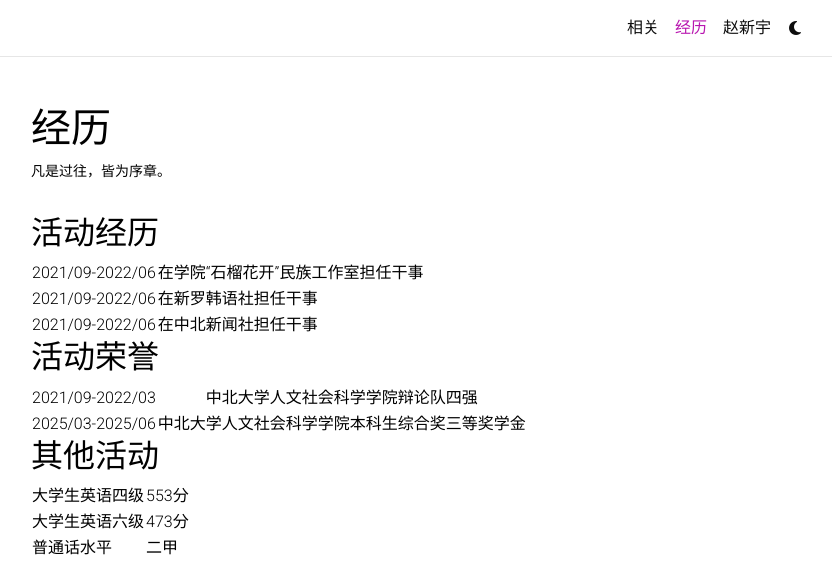
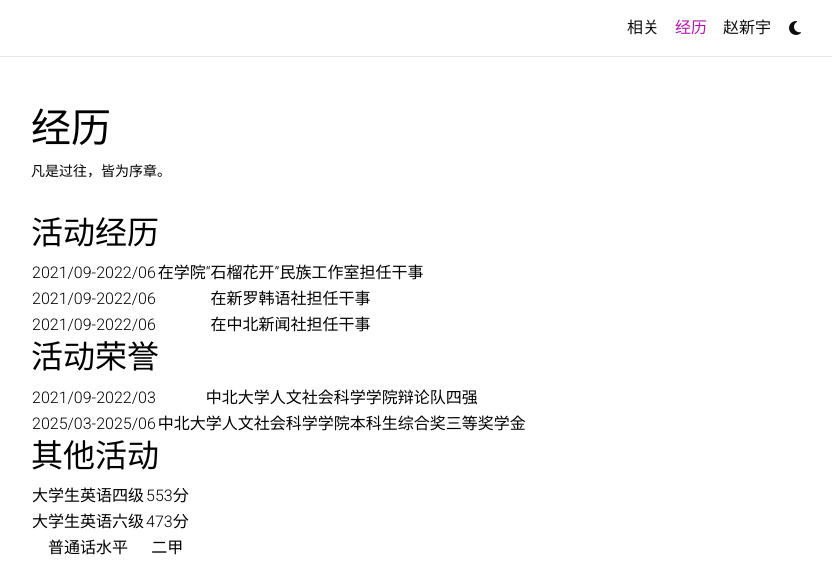
Before and after one commit to zhaoxinyu0602/zhaoxinyu0602.GitHub.io, a Jekyll site: the page built from _pages/teaching.md, in a window 1280 px wide and 1271 px high. Shown: the top 565 px of the window, without its empty margins (224-1056 px from the left). Built offline with Jekyll 4.4.1, drawn with Linux system fonts in a browser that asks for light colours; comment, search, counter and statistics services are not loaded; a style sheet for code colours, icons or effects is not loaded; grey boxes are pictures that could not be loaded.

Commit message:
Update teaching.md

```diff
--- a/_pages/teaching.md
+++ b/_pages/teaching.md
@@ -9,18 +9,18 @@
 
 ## 活动经历
 
-<table style="border: none； border-collapse: collapse；">
+<table  border="0">
   <tr>
-    <td style="border: none；" >2021/09-2022/06</td>
-    <td style="border: none；" >在学院“石榴花开”民族工作室担任干事</td>
+    <td  align="center">2021/09-2022/06</td>
+    <td  align="center">在学院“石榴花开”民族工作室担任干事</td>
   </tr>
   <tr>
-    <td style="border: none；" >2021/09-2022/06</td>
-    <td style="border: none；" >在新罗韩语社担任干事</td>
+    <td  align="center">2021/09-2022/06</td>
+    <td  align="center">在新罗韩语社担任干事</td>
   </tr>
   <tr>
-    <td style="border: none；" >2021/09-2022/06</td>
-    <td style="border: none；" >在中北新闻社担任干事</td>
+    <td  align="center">2021/09-2022/06</td>
+    <td  align="center">在中北新闻社担任干事</td>
   </tr>
 </table>
 
@@ -29,7 +29,7 @@
 <table border="0">
   <tr>
     <td align="center">2021/09-2022/03</td>
-    <td align="center" >中北大学人文社会科学学院辩论队四强</td>
+    <td align="center">中北大学人文社会科学学院辩论队四强</td>
   </tr>
   <tr>
     <td align="center">2025/03-2025/06</td>
@@ -39,18 +39,18 @@
 
 ## 其他活动
 
-<table style="border: none；border-collapse: collapse；">
+<table border="0">
   <tr>
-    <td style="border: none；">大学生英语四级</td>
-    <td style="border: none；">553分</td>
+    <td align="center">大学生英语四级</td>
+    <td align="center">553分</td>
   </tr>
   <tr>
-    <td style="border: none；">大学生英语六级</td>
-    <td style="border: none；">473分</td>
+    <td align="center">大学生英语六级</td>
+    <td align="center">473分</td>
   </tr>
   <tr>
-    <td style="border: none；">普通话水平</td>
-    <td style="border: none；">二甲</td>
+    <td align="center">普通话水平</td>
+    <td align="center">二甲</td>
   </tr>
 </table>
 
```
